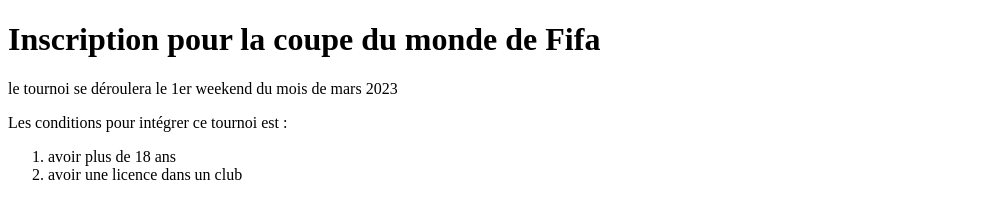
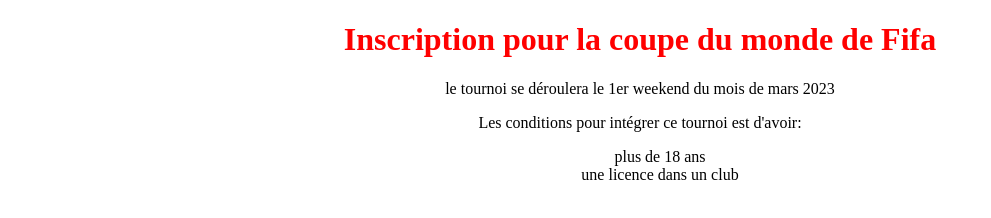
Before and after one commit to niry1/site_web, a plain HTML site: page index.html in a window 1280 px wide. Shown: the whole page, without its empty margins (0-991 px from the left). Drawn offline with Linux system fonts and the light colour scheme.

Commit message:
ajout de style pour le h1,p et li

```diff
--- /dev/null
+++ b/css/style.css
@@ -0,0 +1,9 @@
+h1, p, li{
+    display: flex;
+    justify-content: center;
+
+}
+
+h1{
+    color: red;
+}
--- a/index.html
+++ b/index.html
@@ -4,17 +4,18 @@
     <meta charset="UTF-8">
     <meta http-equiv="X-UA-Compatible" content="IE=edge">
     <meta name="viewport" content="width=device-width, initial-scale=1.0">
+    <link rel="stylesheet" href="./css/style.css">
     <title>Tournoi FIFA</title>
 </head>
 
 <body>
     <h1>Inscription pour la coupe du monde de Fifa</h1>
     <p>le tournoi se déroulera le 1er weekend du mois de mars 2023</p>
-    <p>Les conditions pour intégrer ce tournoi est :
-    <ol>
-        <li>avoir plus de 18 ans</li>
-        <li>avoir une licence dans un club</li>
-    </ol>
+    <p>Les conditions pour intégrer ce tournoi est d'avoir:
+    <ul>
+        <li>plus de 18 ans</li>
+        <li>une licence dans un club</li>
+    </ul>
     </p>
 </body>
 </html>
```
Also changed, not shown: fond_fifa23.jpg (added).
